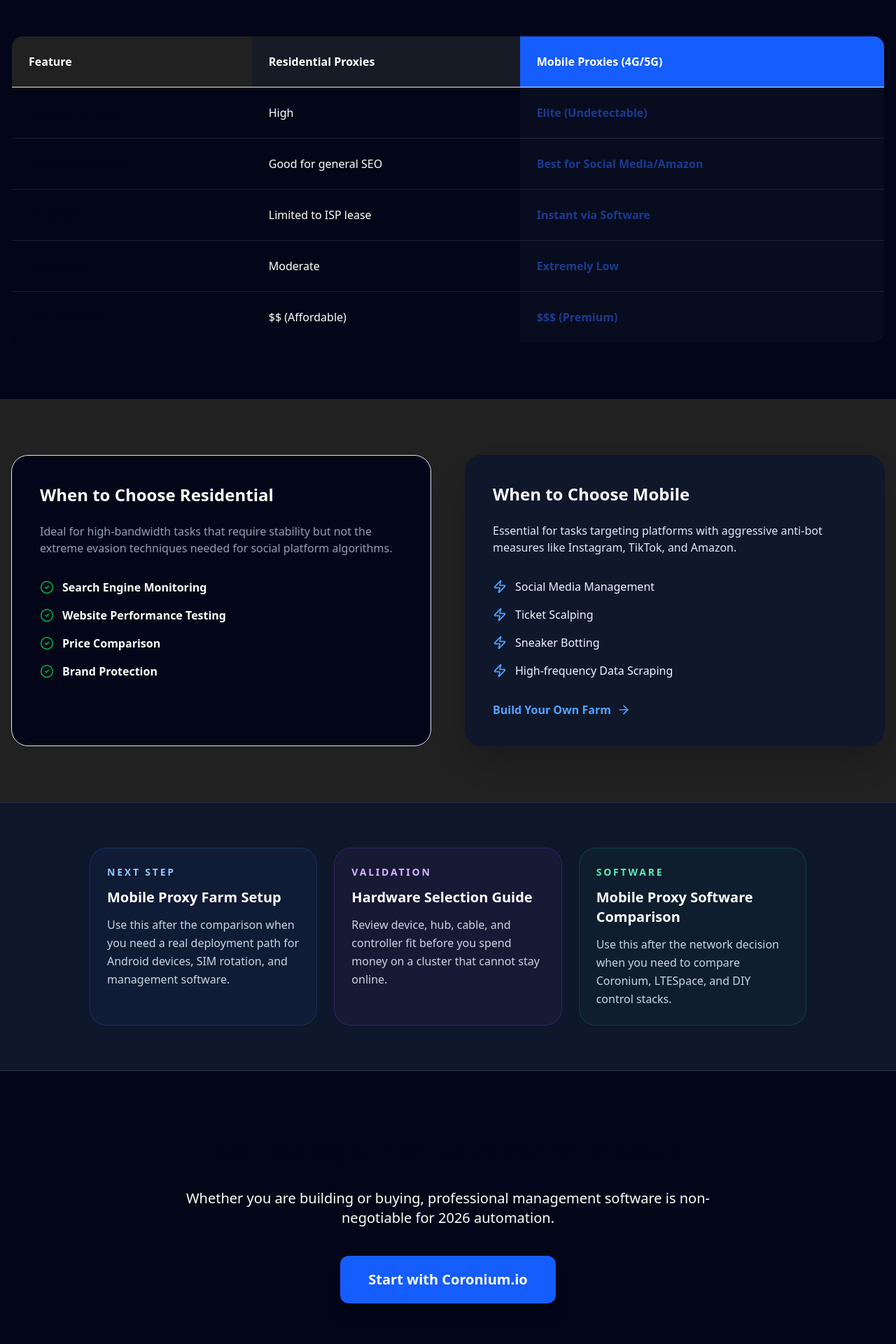
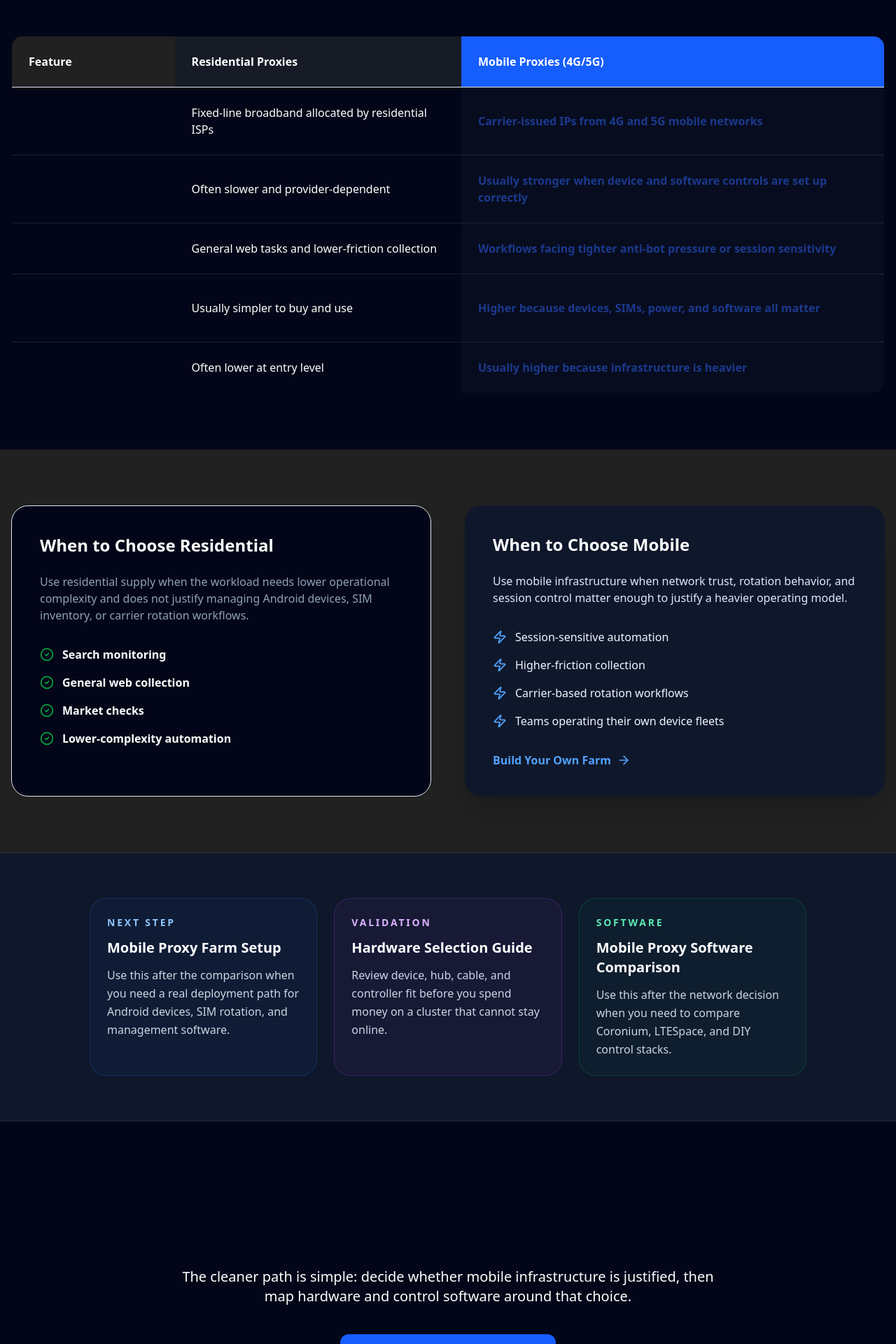
Before and after one commit to teccoxie2/sitepilot, a Next.js app: page /proxies/residential-vs-mobile-proxies-comparison-2026 in a window 1280 px wide. Shown: the part 520-2440 px from the top of the page at 70% size. Built offline with nearby package versions, Linux system fonts and the light colour scheme.

Commit message:
content: clean up proxy cluster copy, removing unverified claims for technical integrity

```diff
--- a/src/app/proxies/page.tsx
+++ b/src/app/proxies/page.tsx
@@ -34,13 +34,12 @@ export default function ProxiesHub() {
               A mobile proxy hub is a structured resource center covering 4G and 5G proxy infrastructure, residential versus mobile IP selection, Android farm hardware, and control software used for web automation. This 2026 guide set helps operators compare deployment models, reliability constraints, and commercial tooling before investing in a scalable proxy stack.
             </p>
 
-            {/* Quick Stats Grid */}
             <div className="grid grid-cols-2 md:grid-cols-4 gap-4 max-w-3xl mx-auto mb-16">
               {[
-                { label: "IP Quality", val: "99.9%", color: "text-green-400" },
-                { label: "Providers", val: "15+", color: "text-blue-400" },
-                { label: "Farm Cost", val: "-60%", color: "text-cyan-400" },
-                { label: "Success", val: "Elite", color: "text-purple-400" }
+                { label: "Decision Path", val: "Compare", color: "text-green-400" },
+                { label: "Build", val: "Setup", color: "text-blue-400" },
+                { label: "Validate", val: "Hardware", color: "text-cyan-400" },
+                { label: "Operate", val: "Software", color: "text-purple-400" }
               ].map((stat, i) => (
                 <div key={i} className="p-4 rounded-2xl bg-[#161616] border border-white/5 shadow-2xl">
                   <div className={`text-2xl font-black ${stat.color} mb-1`}>{stat.val}</div>
@@ -72,7 +71,7 @@ export default function ProxiesHub() {
                       Mobile Proxy Farm Setup
                     </h3>
                     <p className="text-lg text-slate-400 font-medium leading-relaxed mb-8">
-                      The definitive guide to building a localized 4G/5G proxy infrastructure using real Android devices. Learn how to manage SIM clusters and rotate IPs via API.
+                      A practical setup guide for Android-based mobile proxy infrastructure, including SIM planning, controller layout, and software choices for managed IP rotation.
                     </p>
                     <div className="flex items-center text-blue-400 font-black gap-2 group-hover:gap-4 transition-all">
                       EXPLORE ARCHITECTURE <ArrowRight className="w-5 h-5" />
@@ -100,7 +99,7 @@ export default function ProxiesHub() {
                     Residential vs. Mobile
                   </h3>
                   <p className="text-slate-400 font-medium mb-8 leading-relaxed">
-                    A technical deep-dive into reputation scores, packet headers, and the cost-to-reliability ratio of different proxy types.
+                    Compare where each proxy type fits, how rotation behavior differs, and when mobile infrastructure is justified over residential supply.
                   </p>
                   <div className="inline-flex items-center text-cyan-400 font-bold gap-2">
                     Compare Specs <ArrowRight className="w-4 h-4" />
@@ -117,7 +116,7 @@ export default function ProxiesHub() {
                     Hardware Selection Matrix
                   </h3>
                   <p className="text-slate-400 font-medium mb-8 leading-relaxed">
-                    Not all USB hubs are created equal. We review industrial-grade hardware for 24/7 device clusters and power management.
+                    Review device, hub, cable, and controller requirements before you spend on a cluster that cannot stay stable under load.
                   </p>
                   <div className="inline-flex items-center text-purple-400 font-bold gap-2">
                     View Specs <ArrowRight className="w-4 h-4" />
@@ -147,7 +146,7 @@ export default function ProxiesHub() {
                   <span className="px-3 py-1 rounded-full bg-blue-500/20 text-blue-400 text-xs font-black tracking-widest uppercase border border-blue-500/30">DIY CHOICE</span>
                 </div>
                 <p className="text-lg text-slate-400 font-medium mb-10 leading-relaxed">
-                  The most reliable management software for Android device clusters. One dashboard to rule all your IPs with millisecond rotation precision.
+                  Coronium is positioned here as an operator-focused control layer for Android device clusters with centralized rotation workflows and fleet visibility.
                 </p>
                 <Link href="https://dashboard.coronium.io/en/sign-up#bc2924ccac1eae657b6fe8daf1e97201" className="inline-flex items-center px-10 py-5 bg-blue-600 text-white rounded-2xl font-black text-lg hover:bg-blue-500 shadow-xl shadow-blue-900/40 transition-all w-full justify-center">
                   ACCESS OFFICIAL LINK <ArrowRight className="ml-2 w-6 h-6" />
@@ -164,7 +163,7 @@ export default function ProxiesHub() {
                   <span className="px-3 py-1 rounded-full bg-cyan-500/20 text-cyan-400 text-xs font-black tracking-widest uppercase border border-cyan-500/30">CLOUD CHOICE</span>
                 </div>
                 <p className="text-lg text-slate-400 font-medium mb-10 leading-relaxed">
-                  A high-performance cloud management panel specifically designed for 4G/5G mobile proxies. Ideal for users scaling rapidly with zero technical overhead.
+                  LTESpace is positioned here as a hosted control option for teams that want faster deployment and less custom infrastructure work.
                 </p>
                 <Link href="https://ltespace.com/sitepilot" className="inline-flex items-center px-10 py-5 bg-white text-slate-950 rounded-2xl font-black text-lg hover:bg-blue-50 transition-all w-full justify-center">
                   TRY LTESPACE NOW <ArrowRight className="ml-2 w-6 h-6" />
@@ -216,11 +215,11 @@ export default function ProxiesHub() {
               <div>
                 <h4 className="text-2xl font-black mb-4 tracking-tight">Independent Verification Statement</h4>
                 <p className="text-slate-400 font-medium leading-relaxed mb-6">
-                  Proxy infrastructure is critical for privacy and automation. Our engineers independently test hardware and software for latency, packet-level anonymity, and long-term stability. We only recommend solutions that meet our <span className="text-white italic">"Non-Detectable"</span> threshold.
+                  Proxy infrastructure should be evaluated on deployment fit, hardware stability, rotation control, and operator overhead. SitePilot positions this cluster as a technical decision path rather than a generic affiliate roundup.
                 </p>
                 <div className="flex items-center gap-6 text-sm text-slate-500 font-bold uppercase tracking-widest">
-                  <span className="flex items-center gap-2"><Globe className="w-4 h-4" /> Global Testing</span>
-                  <span className="flex items-center gap-2"><Cpu className="w-4 h-4" /> Hardware Verified</span>
+                  <span className="flex items-center gap-2"><Globe className="w-4 h-4" /> Infrastructure Focus</span>
+                  <span className="flex items-center gap-2"><Cpu className="w-4 h-4" /> Operator Fit</span>
                 </div>
               </div>
             </div>
--- a/src/app/proxies/residential-vs-mobile-proxies-comparison-2026/page.tsx
+++ b/src/app/proxies/residential-vs-mobile-proxies-comparison-2026/page.tsx
@@ -31,11 +31,11 @@ export default function ProxyComparison() {
               </thead>
               <tbody>
                 {[
-                  { feature: "Anonymity Level", res: "High", mob: "Elite (Undetectable)" },
-                  { feature: "Bypass Capability", res: "Good for general SEO", mob: "Best for Social Media/Amazon" },
-                  { feature: "IP Rotation", res: "Limited to ISP lease", mob: "Instant via Software" },
-                  { feature: "Risk of Ban", res: "Moderate", mob: "Extremely Low" },
-                  { feature: "Cost per Port", res: "$$ (Affordable)", mob: "$$$ (Premium)" }
+                  { feature: "IP source", res: "Fixed-line broadband allocated by residential ISPs", mob: "Carrier-issued IPs from 4G and 5G mobile networks" },
+                  { feature: "Rotation behavior", res: "Often slower and provider-dependent", mob: "Usually stronger when device and software controls are set up correctly" },
+                  { feature: "Typical fit", res: "General web tasks and lower-friction collection", mob: "Workflows facing tighter anti-bot pressure or session sensitivity" },
+                  { feature: "Operational complexity", res: "Usually simpler to buy and use", mob: "Higher because devices, SIMs, power, and software all matter" },
+                  { feature: "Cost profile", res: "Often lower at entry level", mob: "Usually higher because infrastructure is heavier" }
                 ].map((row, i) => (
                   <tr key={i} className="hover:bg-[#212121] transition-colors">
                     <td className="p-6 border-b border-white/10 font-bold text-slate-950">{row.feature}</td>
@@ -55,9 +55,9 @@ export default function ProxyComparison() {
           <div className="grid md:grid-cols-2 gap-12">
             <div className="p-10 rounded-3xl bg-slate-950 border border-slate-200 shadow-sm">
               <h3 className="text-2xl font-bold mb-6 text-white">When to Choose Residential</h3>
-              <p className="text-slate-400 mb-8">Ideal for high-bandwidth tasks that require stability but not the extreme evasion techniques needed for social platform algorithms.</p>
+              <p className="text-slate-400 mb-8">Use residential supply when the workload needs lower operational complexity and does not justify managing Android devices, SIM inventory, or carrier rotation workflows.</p>
               <ul className="space-y-4">
-                {["Search Engine Monitoring", "Website Performance Testing", "Price Comparison", "Brand Protection"].map((item, i) => (
+                {["Search monitoring", "General web collection", "Market checks", "Lower-complexity automation"].map((item, i) => (
                   <li key={i} className="flex items-center text-white font-bold">
                     <CheckCircle2 className="w-5 h-5 text-green-600 mr-3" /> {item}
                   </li>
@@ -67,9 +67,9 @@ export default function ProxyComparison() {
             <div className="p-10 rounded-3xl bg-slate-900 text-white shadow-2xl relative overflow-hidden">
               <div className="relative z-10">
                 <h3 className="text-2xl font-bold mb-6">When to Choose Mobile</h3>
-                <p className="text-blue-100 mb-8">Essential for tasks targeting platforms with aggressive anti-bot measures like Instagram, TikTok, and Amazon.</p>
+                <p className="text-blue-100 mb-8">Use mobile infrastructure when network trust, rotation behavior, and session control matter enough to justify a heavier operating model.</p>
                 <ul className="space-y-4 mb-8">
-                  {["Social Media Management", "Ticket Scalping", "Sneaker Botting", "High-frequency Data Scraping"].map((item, i) => (
+                  {["Session-sensitive automation", "Higher-friction collection", "Carrier-based rotation workflows", "Teams operating their own device fleets"].map((item, i) => (
                     <li key={i} className="flex items-center text-blue-50">
                       <Zap className="w-5 h-5 text-blue-400 mr-3" /> {item}
                     </li>
@@ -111,8 +111,8 @@ export default function ProxyComparison() {
       <section className="py-24">
         <div className="container mx-auto px-4 text-center">
           <div className="max-w-3xl mx-auto">
-            <h2 className="text-4xl font-bold mb-8 text-slate-950">Get the Right Software for Your Setup</h2>
-            <p className="text-xl text-white font-medium mb-10">Whether you are building or buying, professional management software is non-negotiable for 2026 automation.</p>
+            <h2 className="text-4xl font-bold mb-8 text-slate-950">Choose software after the network model is clear</h2>
+            <p className="text-xl text-white font-medium mb-10">The cleaner path is simple: decide whether mobile infrastructure is justified, then map hardware and control software around that choice.</p>
             <Link
               href="https://dashboard.coronium.io/en/sign-up#bc2924ccac1eae657b6fe8daf1e97201"
               className="px-10 py-5 bg-blue-600 text-white rounded-xl font-bold text-xl hover:bg-blue-700 shadow-xl inline-block"
```
Also changed, not shown: src/app/proxies/mobile-proxy-farm-setup-guide-2026/page.tsx (+12 -12 lines), src/app/proxies/proxy-farm-hardware-selection-guide/page.tsx (+9 -9 lines), 1 other file (tests, documents, lock files or other folders).
